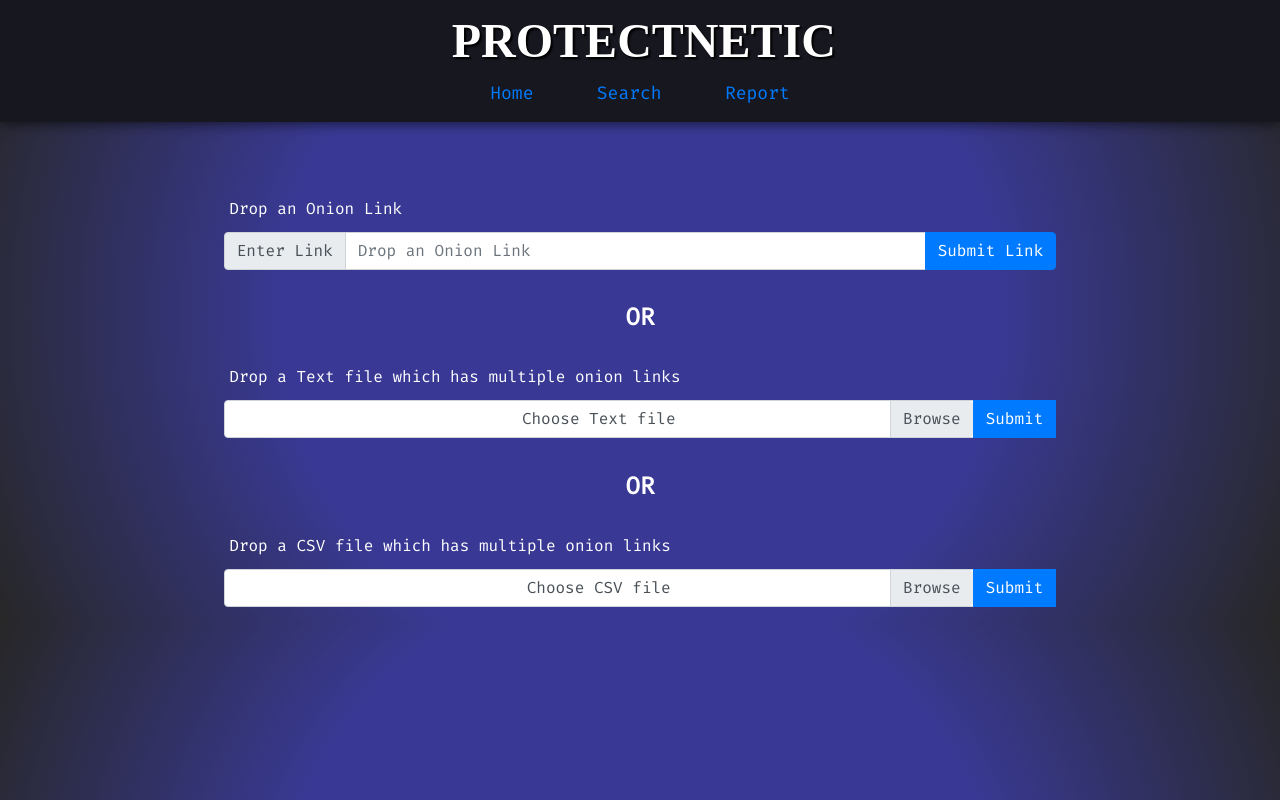
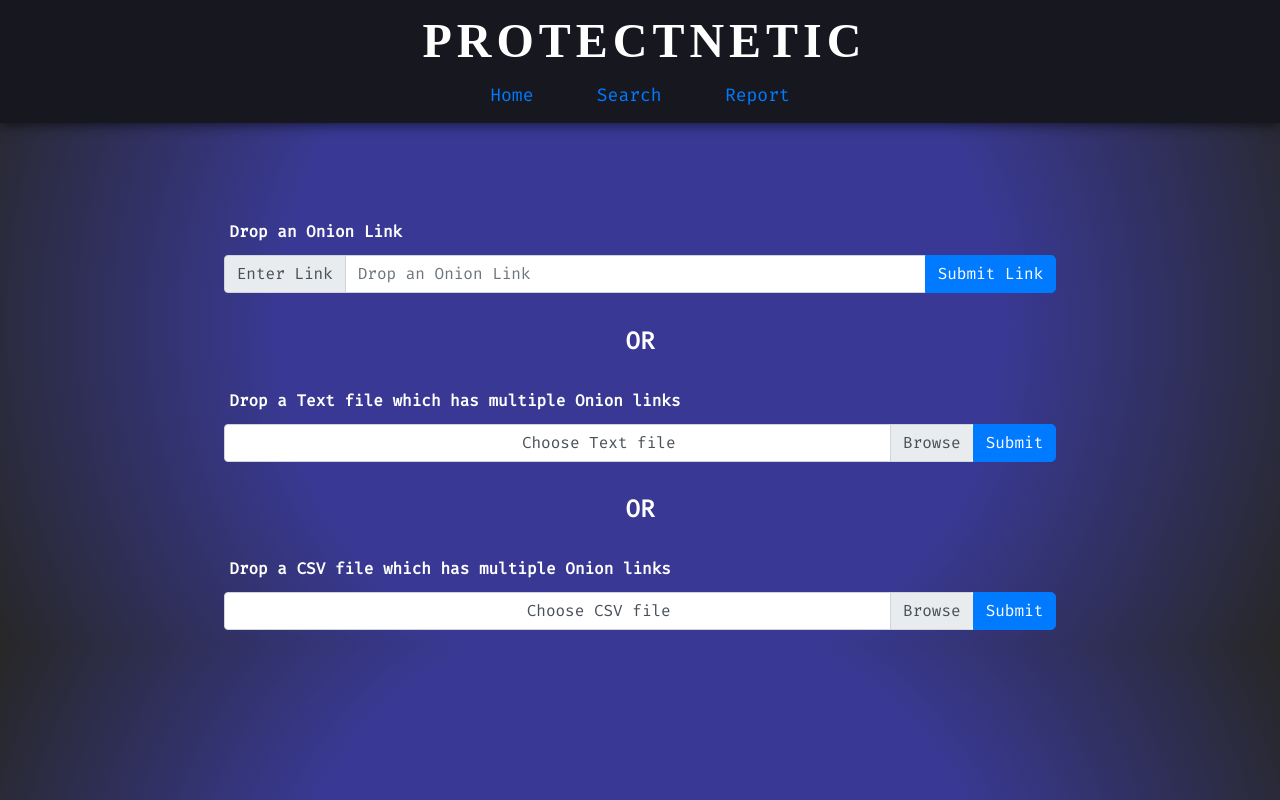
Before and after one commit to damletanmay/Protectnetic-child-abuse-prevention, a Django app: page /search in a window 1280 px wide. Run offline with Django 3.2, Linux system fonts and the light colour scheme; parts of the project's set-up code (start-up, migrations or seed data) failed here and were passed over; some libraries are stand-ins or nearby versions; some web fonts are replaced.

Commit message:
Minor Front-end improvements

```diff
--- a/HomeApp/static/css/style.css
+++ b/HomeApp/static/css/style.css
@@ -39,7 +39,7 @@ body {
 		margin: 1%;
 		text-transform: uppercase;
 		text-align: center;
-		text-shadow: 2px 2px 2px black;
+		letter-spacing: 5px;
 	}
 
 	.navbar li {
@@ -57,9 +57,22 @@ body {
 	margin: 1% auto;
 }
 
+.btn-primary {
+	border-radius: 0px 5px 5px 0px !important;
+}
+
 h4 {
 	margin: 3% !important;
 	font-weight: bold !important;
+}
+
+.progress-wrapper {
+	margin: auto;
+	width: 75%;
+}
+
+#progress-bar {
+	border-radius: 10px;
 }
 
 .container {
@@ -67,12 +80,22 @@ h4 {
 	width: 100%;
 }
 
-.alert {
+#progress-bar-message {
 	text-align: center;
-	width: auto;
-	margin: 1% 25%;
+	width: 75%;
+	margin: auto;
 	margin-top: 2%;
 	box-shadow: 2px 2px 2px;
+}
+
+#celery-result {
+	margin: 2% auto;
+	text-align: left;
+	color: rgb(255 255 255 / 75%);
+}
+
+form > p {
+	font-weight: bold;
 }
 
 /* Card starts*/
@@ -104,11 +127,13 @@ h4 {
 	font-size: 120%;
 }
 
-.modal{
+/* Card ends*/
+
+.modal {
 	background-color: black;
 }
-#modal_text{
+
+#modal_text {
 	color: black;
+	font-weight: bold;
 }
-
-/* Card ends*/
--- a/HomeApp/static/js/search.js
+++ b/HomeApp/static/js/search.js
@@ -39,7 +39,7 @@ function customProgress(progressBarElement, progressBarMessageElement, progress)
     console.log(link);
 
     if (link.length === 0) {
-      modal_text.innerHTML = "Enter A Link!";
+      modal_text.innerHTML = "Enter a Link!";
       link_element.click();
       return false;
     } else {
--- a/HomeApp/templates/search.html
+++ b/HomeApp/templates/search.html
@@ -31,7 +31,7 @@ Search
         <div id='progress-bar' class='progress-bar' style="background-color: #68a9ef; width: 0%;">&nbsp;</div>
     </div>
 
-    <div id="progress-bar-message"></div>
+    <h3 id="progress-bar-message"></h3>
     <div id="celery-result"></div>
 
     <form class="" name="link_form" onsubmit="return check_link()" action="{% url 'search' %}" method="post">
@@ -69,7 +69,7 @@ Search
     <form class="" action="{% url 'search' %}" method="post">
         {% csrf_token %}
 
-        <p style="text-align:left; margin: 0% 13%;">Drop a Text file which has multiple onion links</p>
+        <p style="text-align:left; margin: 0% 13%;">Drop a Text file which has multiple Onion links</p>
         <div class="input-group mb-3">
             <div class="custom-file">
                 <input type="file" class="custom-file-input" id="textFile" accept=".txt" name="txt" value="" required>
@@ -93,7 +93,7 @@ Search
     <form  action="{% url 'search' %}" method="post">
         {% csrf_token %}
 
-        <p style="text-align:left; margin: 0% 13%;">Drop a CSV file which has multiple onion links</p>
+        <p style="text-align:left; margin: 0% 13%;">Drop a CSV file which has multiple Onion links</p>
         <div class="input-group mb-3">
             <div class="custom-file">
                 <input type="file" class="custom-file-input" accept=".csv" name="csv" id="csvFile" value="" required>
```
